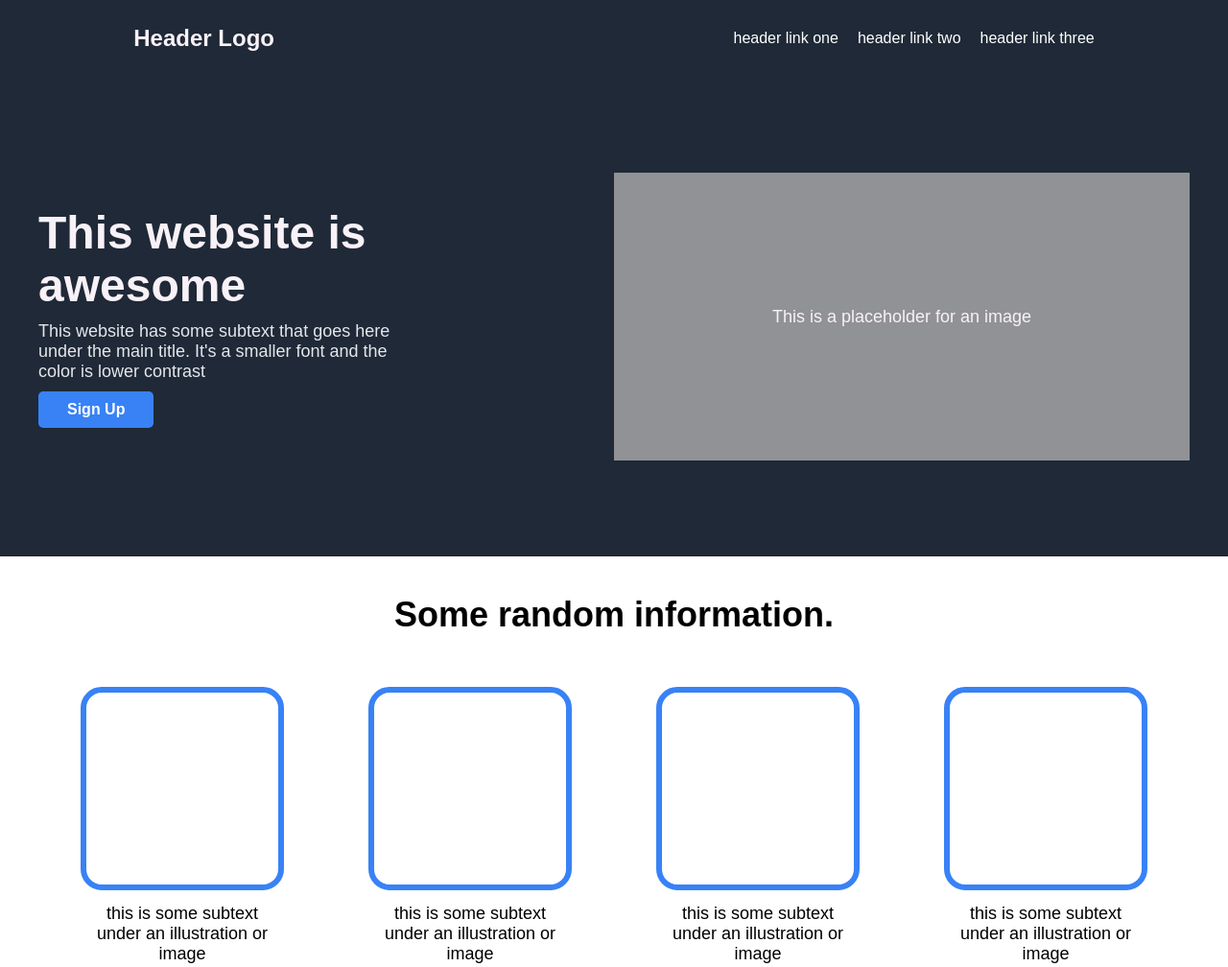
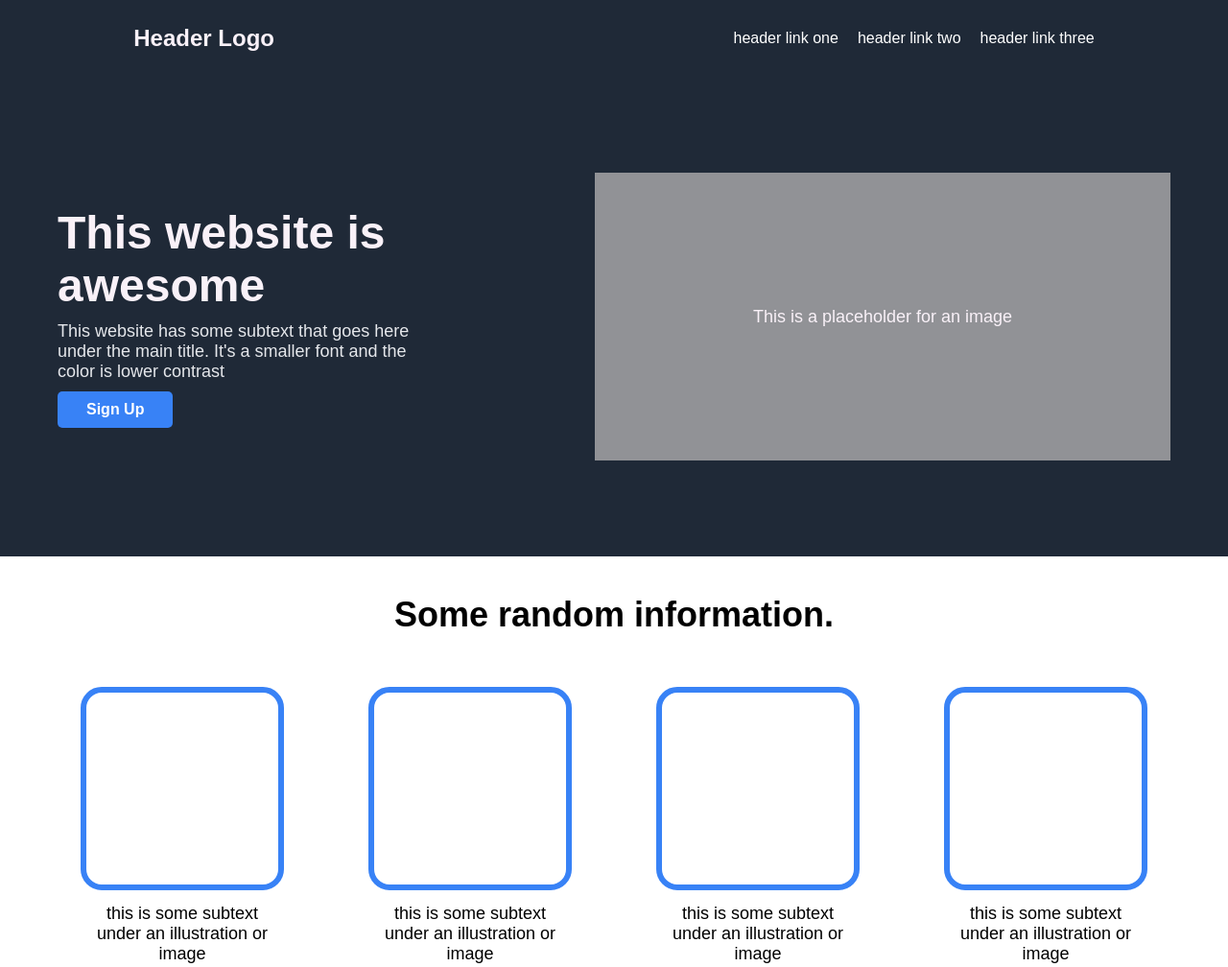
Before and after one commit to arod1104/odin-landing-page, a plain HTML site: page index.html in a window 1280 px wide. Shown: the top 1008 px of the page at 96% size. Drawn offline with Linux system fonts and the light colour scheme.

Commit message:
Modified gap spacing in the first section

```diff
--- a/styles.css
+++ b/styles.css
@@ -57,7 +57,7 @@ a {
   display: flex;
   align-items: center;
   justify-content: center;
-  gap: 200px;
+  gap: 160px;
 }
 
 .text-container {
```
